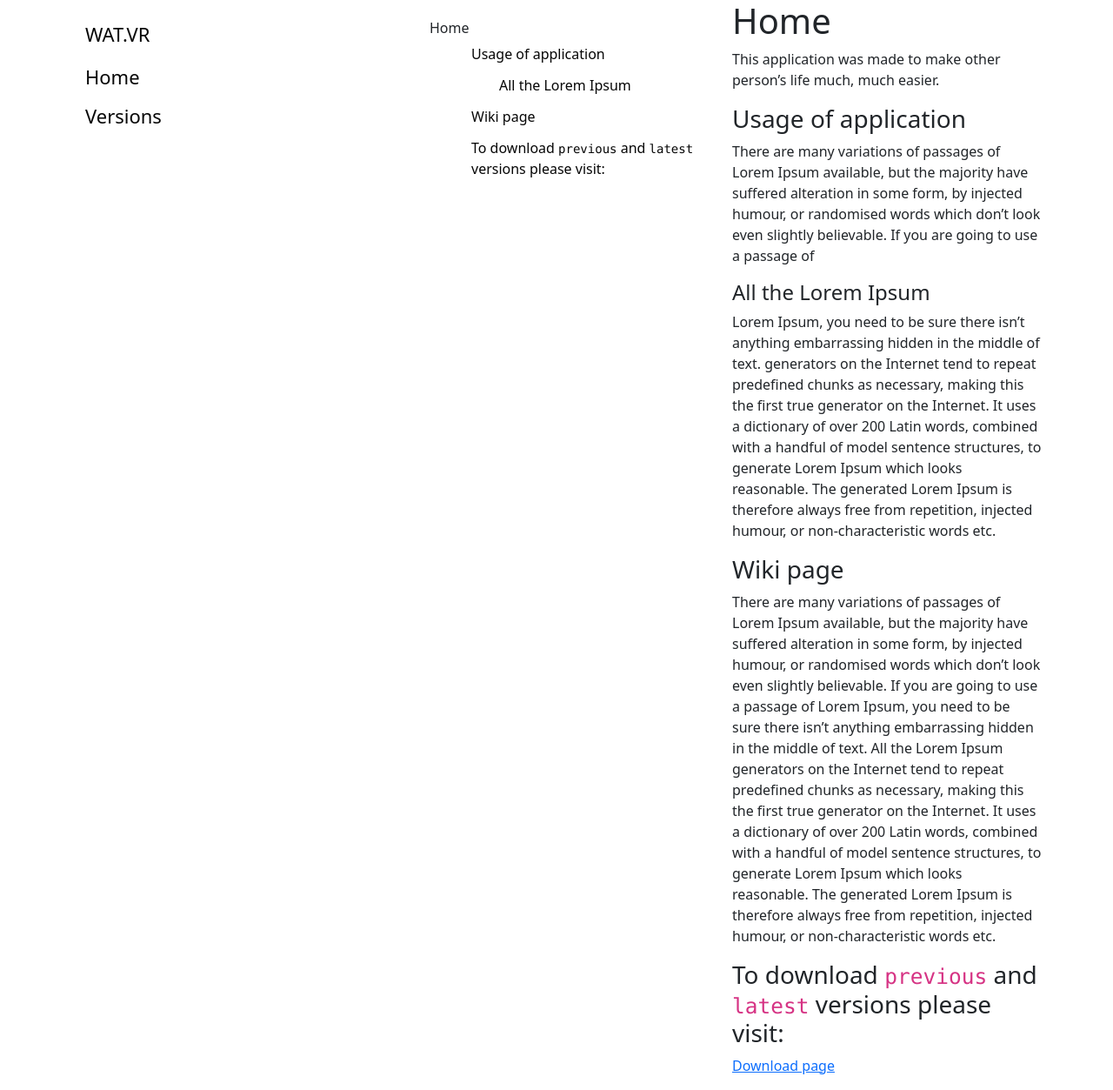
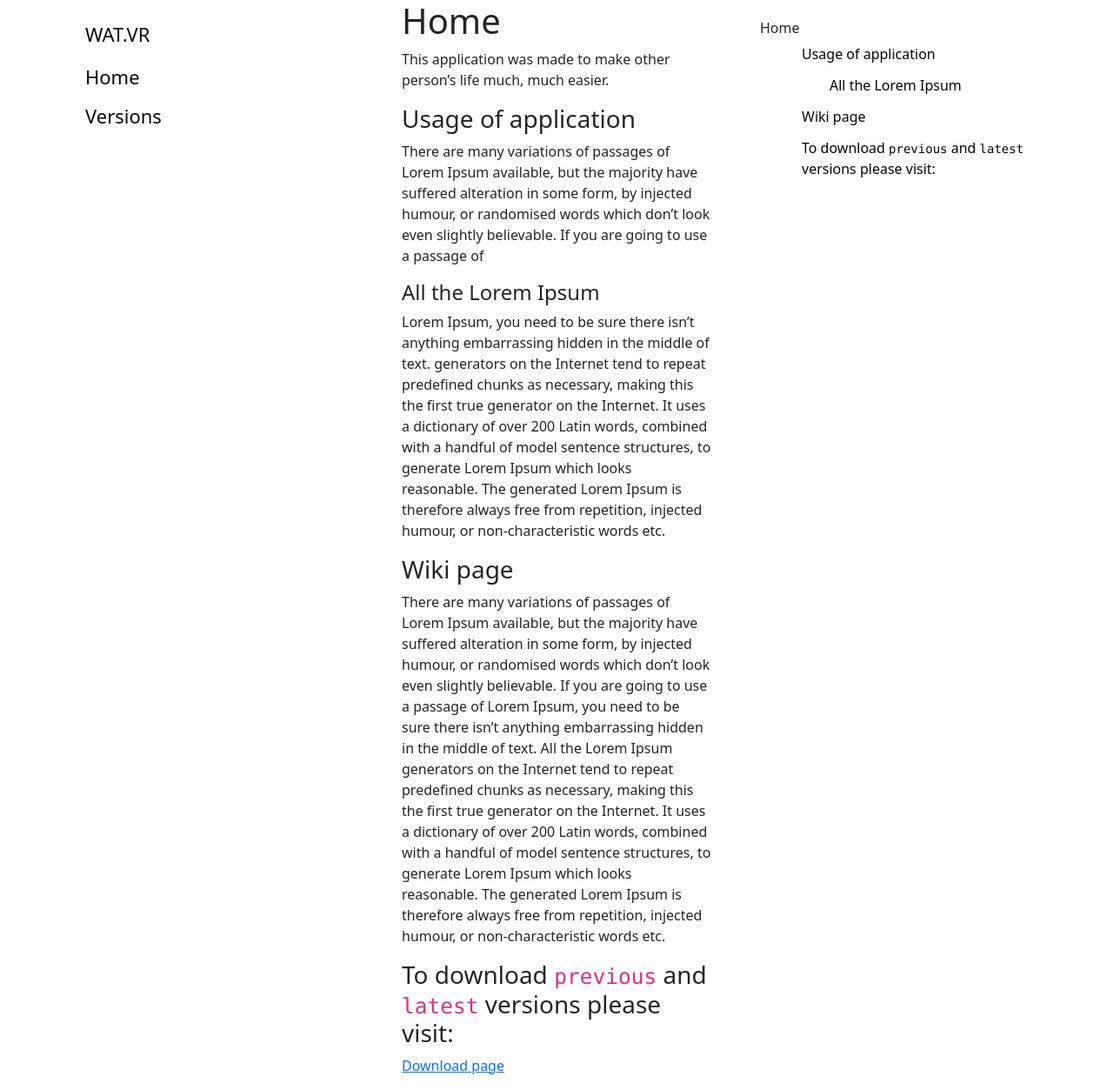
Before and after one commit to zozobalogh0817/zocs, a Jekyll site: the page built from home.md, in a window 1280 px wide. Shown: the whole page at 87% size. Built offline with Jekyll 4.4.1, drawn with Linux system fonts in a browser that asks for light colours.

Commit message:
feat: fix wiki-theme build bug

```diff
--- a/_layouts/default.html
+++ b/_layouts/default.html
@@ -16,15 +16,15 @@
 <body>
 <div class="container">
     <div class="row">
-        <div class="col col-md order-1">
+        <div class="col col-md">
             {% include menu.html %}
         </div>
 
-        <div class="col-8 col-md order-3">
+        <div class="col-8 col-md">
             {{ content }}
         </div>
 
-        <div class="col col-md order-2">
+        <div class="col col-md">
             {% include tocMenu.html %}
         </div>
     </div>
```
